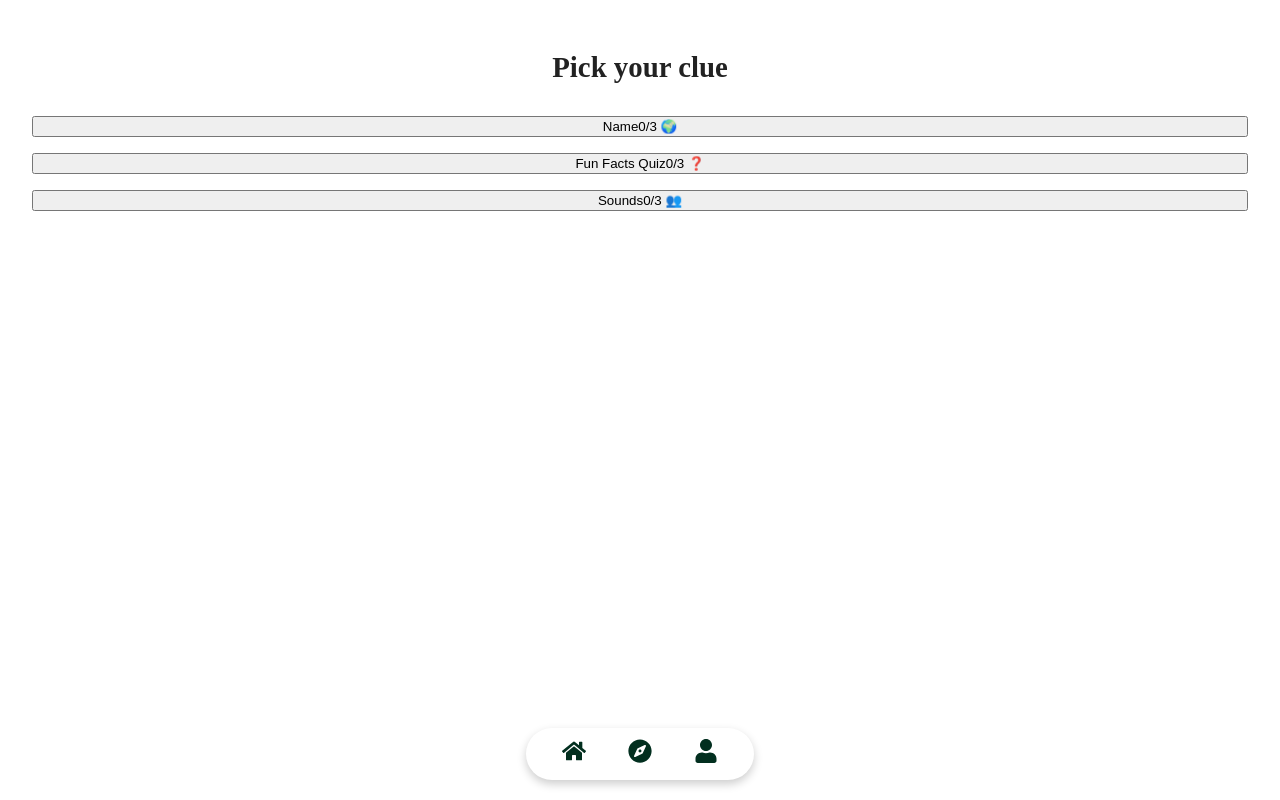
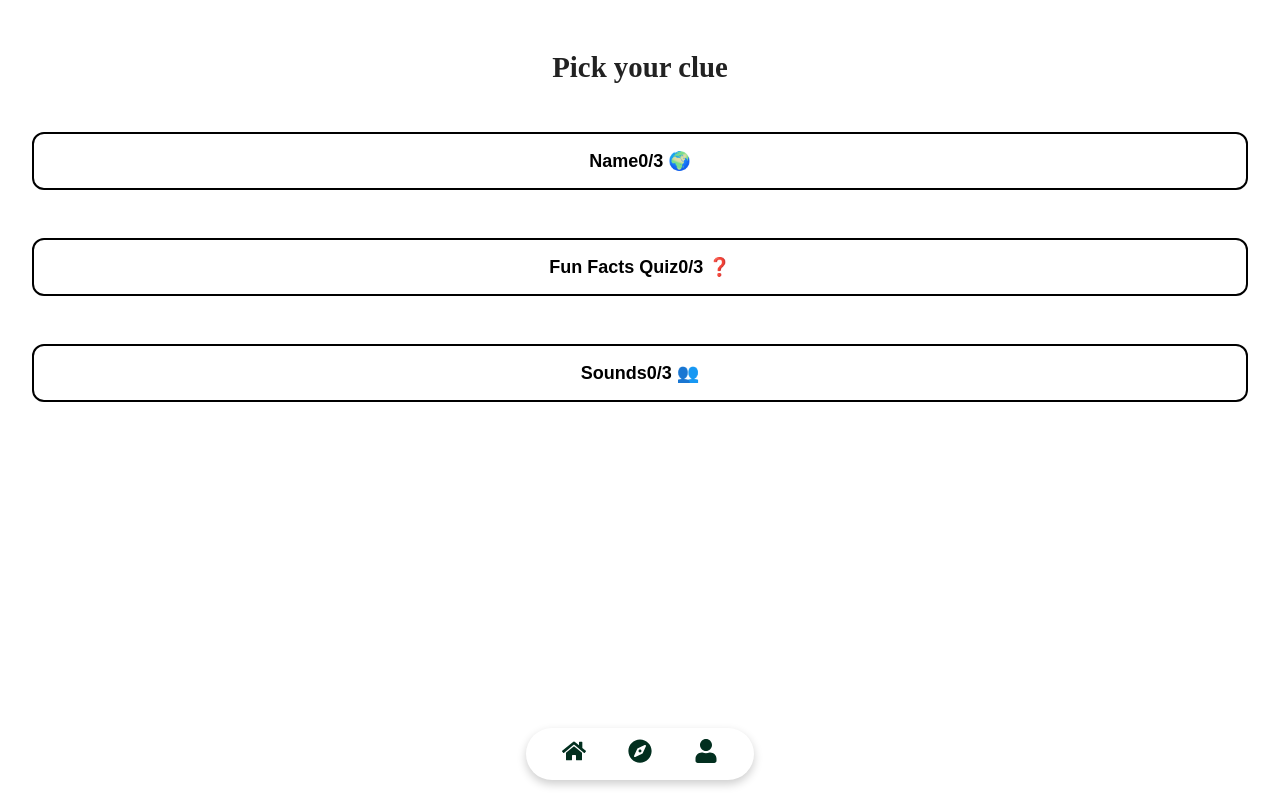
Before and after one commit to huntercordes/museum-adventure-game, a React (Vite) app: page /museum-adventure-game/story in a window 1280 px wide. Built offline with nearby package versions, Linux system fonts and the light colour scheme; no server answers.

Commit message:
css for clues
css for clues

```diff
--- a/src/styles/ClueButton.module.css
+++ b/src/styles/ClueButton.module.css
@@ -1,15 +1,15 @@
 /* src/styles/ClueButton.module.css */
-.clueButton {
+.clue {
   display: flex;
-  justify-content: space-between;
+  justify-content: center;
   align-items: center;
-  padding: 12px 16px;
-  margin: 8px 0;
+  padding: 16px 20px;
+  margin: 16px auto;
   width: 100%;
   border: 2px solid black;
-  border-radius: 8px;
+  border-radius: 12px;
   background-color: white;
-  font-size: 16px;
+  font-size: 18px;
   font-weight: bold;
   cursor: pointer;
 }
```
